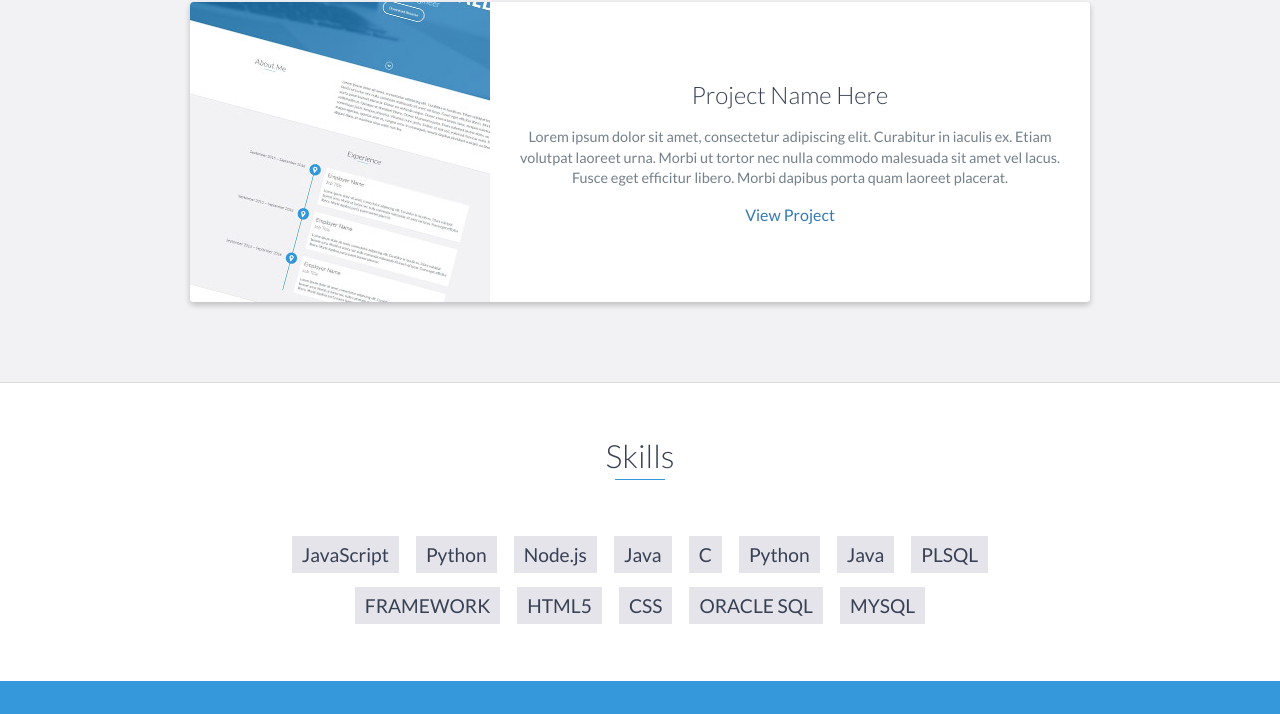
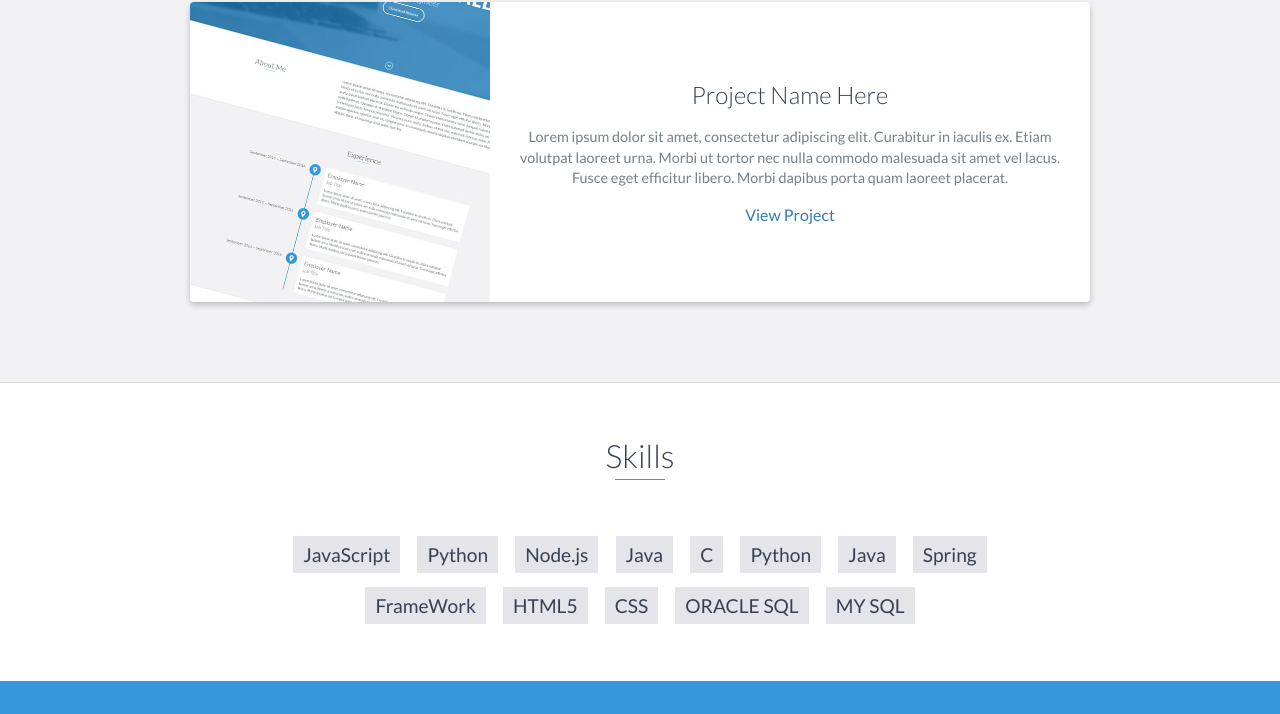
Before and after one commit to gudrms7328/portfolio, a website: page index.html in a window 1280 px wide. Shown: the part 2942-3656 px from the top of the page. Drawn offline with nearby package versions, Linux system fonts and the light colour scheme.

Commit message:
Update index.html

```diff
--- a/index.html
+++ b/index.html
@@ -195,12 +195,12 @@
             <li>C</li>
             <li>Python</li>
             <li>Java</li>
-            <li>PLSQL</li>
-			<li>FRAMEWORK</li>
+            <li>Spring</li>
+			<li>FrameWork</li>
             <li>HTML5</li>
             <li>CSS</li>
             <li>ORACLE SQL</li>
-            <li>MYSQL</li>
+            <li>MY SQL</li>
         </ul>
     </div>
     <!-- End #skills -->
```
